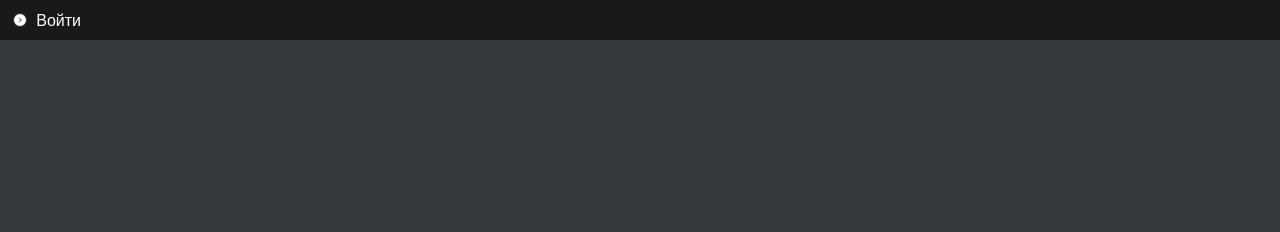
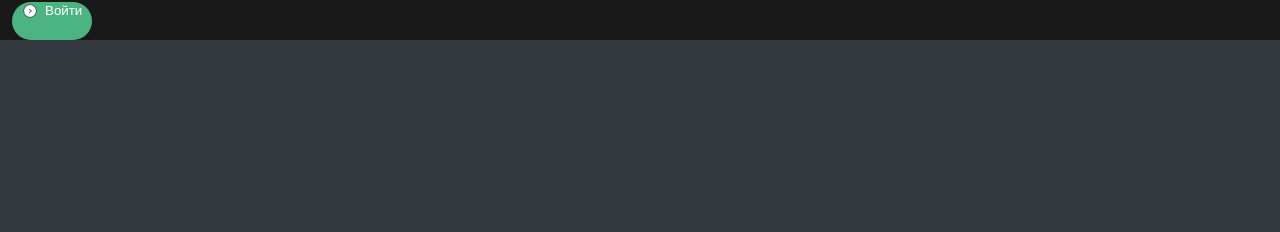
Before and after one commit to Karikatun/blog_layout, a plain HTML site: page index.html in a window 1280 px wide. Shown: the top 232 px of the page. Drawn offline with Linux system fonts and the light colour scheme.

Commit message:
signin button

```diff
--- a/css/styles.css
+++ b/css/styles.css
@@ -15,14 +15,17 @@ body {
 }
 
 .sign-in {
-    width: 69px;
-    height: 16px;
+    width: 80px;
+    height: 38px;
     display: flex;
-    justify-content: space-between;
-    margin-top: 12px;
-    margin-bottom: 12px;
+    justify-content: space-around;
+    margin-top: 2px;
+    margin-bottom: 2px;
     margin-left: 12px;
     color: #ffffff;
+    background-color: #4cb480;
+    border-radius: 50px;
+    border-width: 0px;
 }
 
 .sign-in img {
--- a/index.html
+++ b/index.html
@@ -13,10 +13,10 @@
     <div class="container">
         <div class="top-menu">
 
-            <p class="sign-in">
+            <button class="sign-in">
                 <img src="img/icons8-next-page-512.png" alt="">
                 Войти
-            </p>
+            </button>
 
         </div>
         <div class=popup-sign-in>
```
